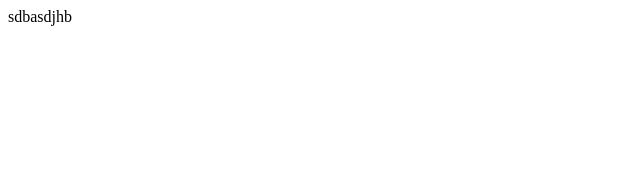
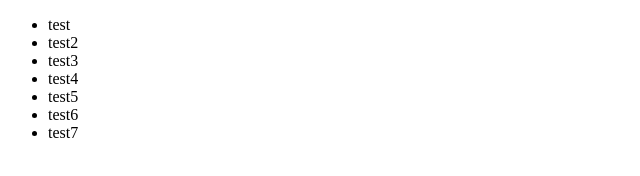
Before and after one commit to BramVugts/school, a plain HTML site: page index.html in a window 1280 px wide. Shown: the whole page, without its empty margins (0-640 px from the left). Drawn offline with Linux system fonts and the light colour scheme.

Commit message:
aanpassingen

```diff
--- a/index.html
+++ b/index.html
@@ -1 +1,14 @@
-sdbasdjhb
+<!doctype HTML>
+<html>
+    <body>
+        <ul>
+            <li>test</li>
+            <li>test2</li>
+            <li>test3</li>
+            <li>test4</li>
+            <li>test5</li>
+            <li>test6</li>
+            <li>test7</li>
+        </ul>
+    </body>
+</html>
```
